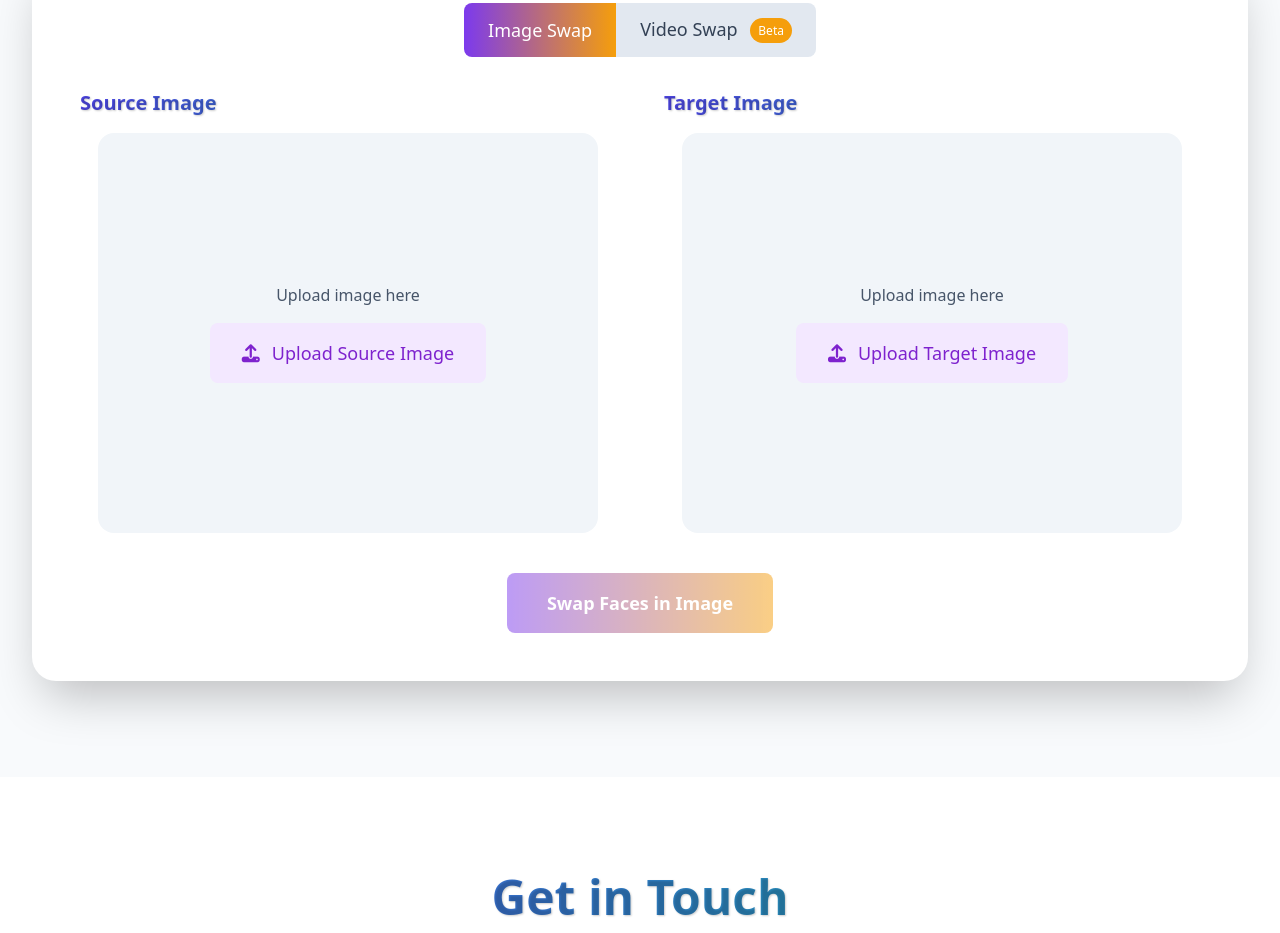
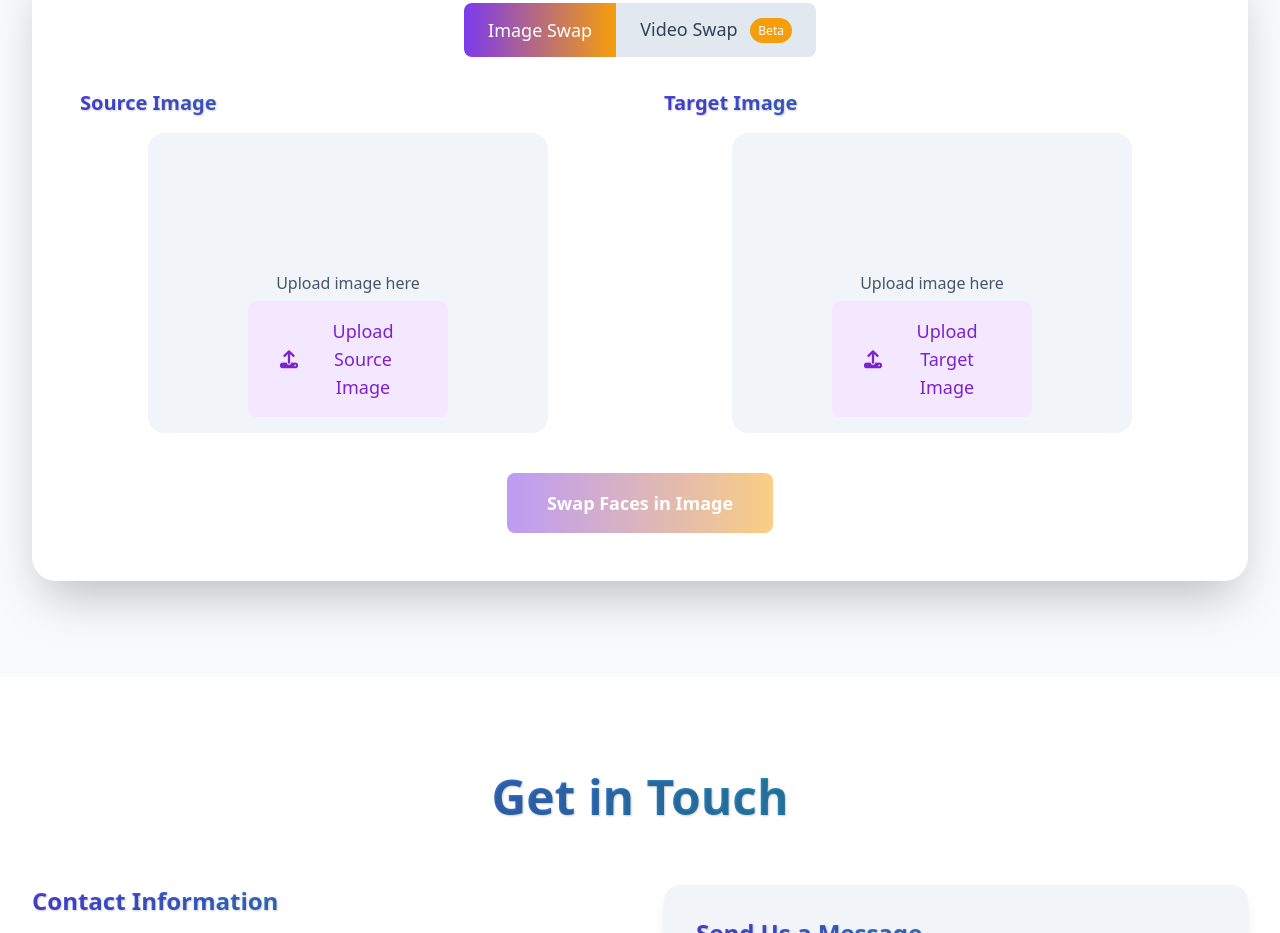
Before and after one commit to PankajGautam04/face-swap-frontend, a plain HTML site: page index.html in a window 1280 px wide. Shown: the part 1277-2210 px from the top of the page. Drawn offline with nearby package versions, Linux system fonts and the light colour scheme.

Commit message:
Update styles.css

```diff
--- a/styles.css
+++ b/styles.css
@@ -167,22 +167,23 @@ html {
     background: linear-gradient(90deg, #A78BFA, #FBBF24);
 }
 .upload-box {
-    width: 500px;
-    height: 400px;
+    width: 400px;
+    height: 300px;
     max-width: 100%;
     display: flex;
     flex-direction: column;
     align-items: center;
     justify-content: center;
     position: relative;
+    overflow: hidden; /* Ensure content stays within the box */
 }
 .upload-box img,
 .upload-box video {
-    object-fit: contain;
-    max-width: 100%;
-    max-height: 100%;
+    object-fit: contain; /* Scale content while maintaining aspect ratio */
     width: 100%;
     height: 100%;
+    max-width: 100%; /* Ensure content doesn't overflow */
+    max-height: 100%;
 }
 .upload-box .preview-container {
     width: 100%;
@@ -192,9 +193,12 @@ html {
     justify-content: center;
     position: relative;
 }
-/* Removed absolute positioning for upload button */
+/* Position upload button at bottom center of upload-box */
 .upload-button-container {
-    margin-top: 1rem;
+    position: absolute;
+    bottom: 1rem;
+    left: 50%;
+    transform: translateX(-50%);
     text-align: center;
 }
 /* Mobile Responsiveness */
```
